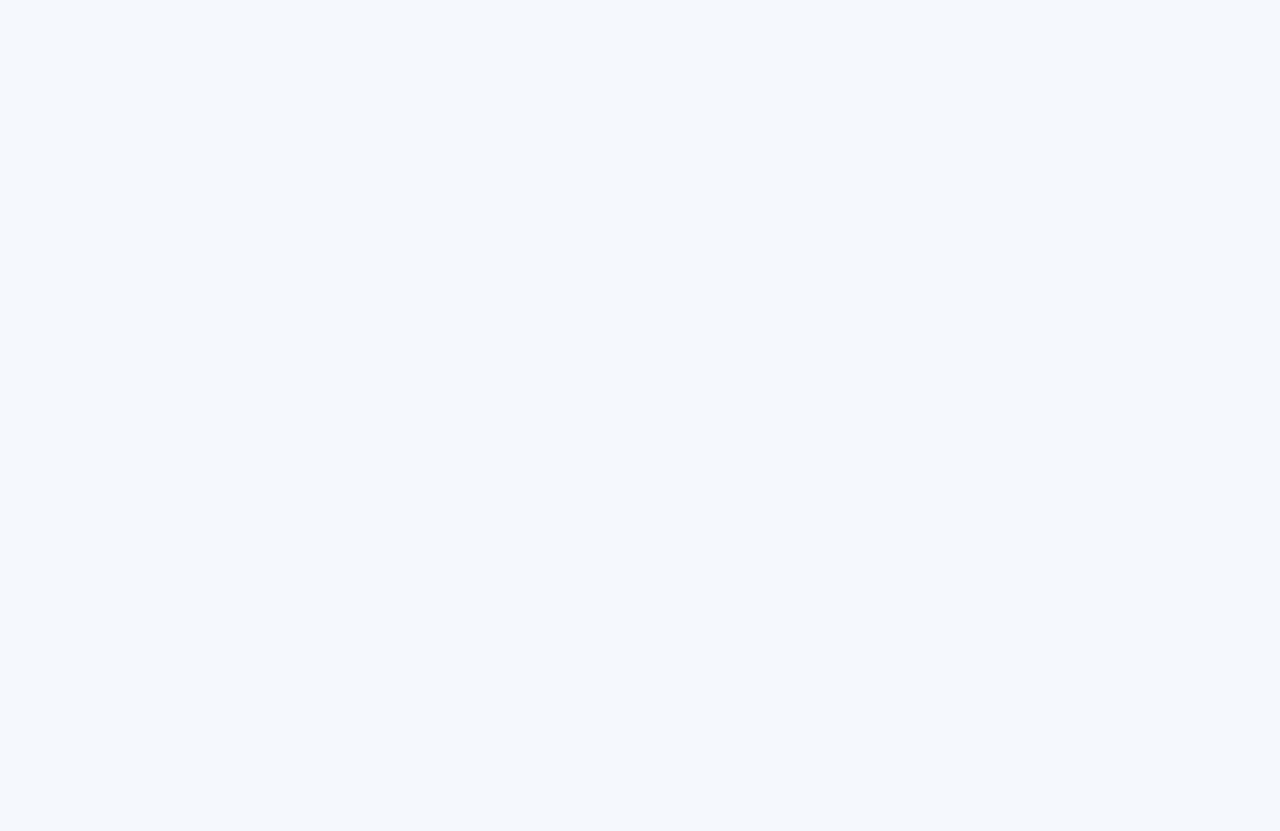
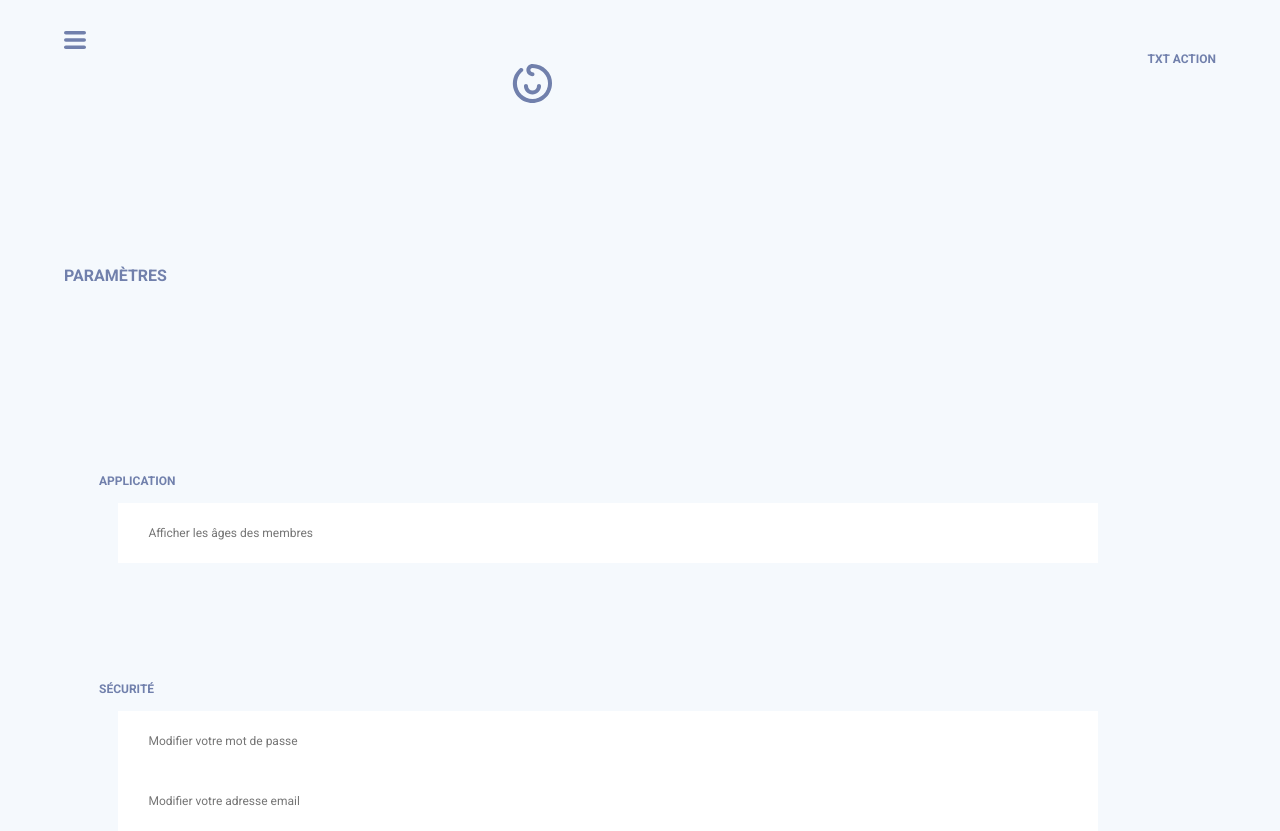
Before and after one commit to Refsone/TinyHappy-Project-3, a React (Create React App) app: page /settings in a window 1280 px wide. Before the commit the page ends 800 px from the top, so only its background shows below. Built offline with nearby package versions, Linux system fonts and the light colour scheme.

Commit message:
creating settings component

```diff
--- a/src/components/commons/Routes.js
+++ b/src/components/commons/Routes.js
@@ -8,7 +8,7 @@ import Connexion from '../onboarding/Connexion'
 import CreateFamily from '../family/CreateFamily'
 import CreateMoments from '../moments/createMoments/CreateMoments'
 // import DeleteFamily from '../family/DeleteFamily'
-// import DisplaySettings from '../menu/DisplaySettings'
+import DisplaySettings from '../menu/DisplaySettings'
 // import Legals from '../menu/Legals'
 // import LostPwd from '../onboarding/LostPwd'
 // import ModifyFamily from '../family/ModifyFamily'
@@ -33,7 +33,7 @@ const routes = () => {
       <Route path='/onboarding/login' component={Connexion} />
       {/* <Route path='/onboarding/lostpwd' component={LostPwd} /> */}
       <Route path='/onboarding/signup' component={SignUp} />
-      {/* <Route exact path='/settings' component={DisplaySettings} /> */}
+      <Route exact path='/settings' component={DisplaySettings} />
       {/* <Route path='/settings/legals' component={Legals} /> */}
       {/* <Route path='/settings/modify/email' component={ModifySettings} /> */}
       {/* <Route path='/settings/modify/password' component={ModifySettings} /> */}
--- /dev/null
+++ b/src/components/menu/DisplaySettings.css
@@ -0,0 +1,17 @@
+.settings-container{
+    display: flex;
+    flex-direction: column;
+    width: 90%;
+    height: auto;
+    padding-left: 5%;
+}
+
+.settings-title{
+    text-transform: uppercase;
+    margin-top: 15%;
+}
+
+.settings-soutitle{
+    text-transform: uppercase;
+    margin-top: 10%;
+}
--- /dev/null
+++ b/src/components/menu/DisplaySettings.js
@@ -0,0 +1,26 @@
+import React, { Component } from 'react'
+import LogoHeaderMoments from './../commons/header/LogoHeaderMoments'
+
+import './DisplaySettings.css'
+
+class DisplaySettings extends Component {
+  render () {
+    return (
+      <>
+        <LogoHeaderMoments />
+        <div className='settings-container'>
+          <h1 className='settings-title bold-16px-grey'>paramètres </h1>
+          <form className='general-connexion-form'>
+            <label className='settings-soutitle bold-12px-grey'>Application</label>
+            <input className='general-input' placeholder='Afficher les âges des membres' />
+            <label className='settings-soutitle bold-12px-grey'>Sécurité</label>
+            <input className='general-input' placeholder='Modifier votre mot de passe' />
+            <input className='general-input' placeholder='Modifier votre adresse email' />
+          </form>
+        </div>
+      </>
+    )
+  }
+}
+
+export default DisplaySettings
```
